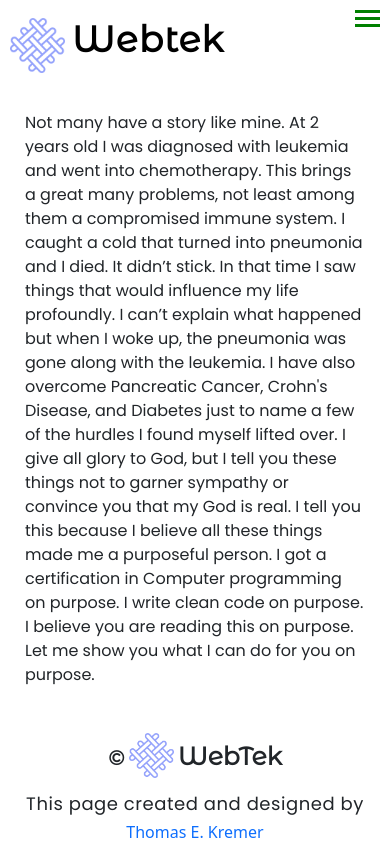
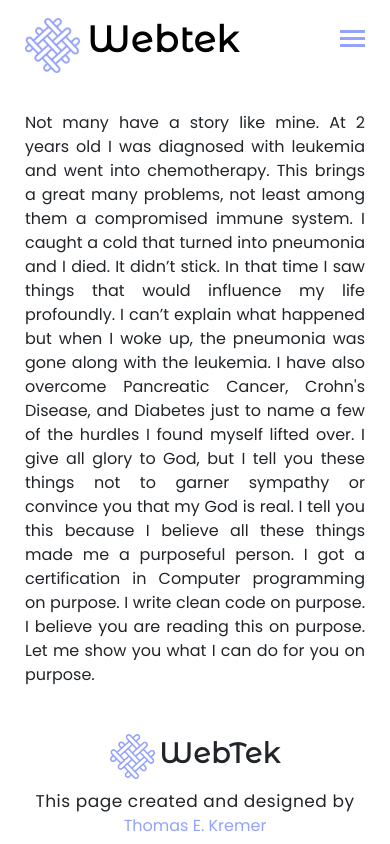
Before and after one commit to tkremer72/Basic-Starter-Page, a plain HTML site: page index.html in a window 390 px wide. Shown: the top 844 px of the page. Drawn offline with nearby package versions, Linux system fonts and the light colour scheme.

Commit message:
Added the preferred method of executing the toggle menu which is the html event listener, also included the onclick function method and commented it out as a reminder of other ways to implement the toggle.  Adjusted the styling to make entire page responsive.  Resized and repositioned some elements and lined things up.  Next steps are clean up code.

```diff
--- a/dist/build.js
+++ b/dist/build.js
@@ -1,19 +1,17 @@
 (function(){function r(e,n,t){function o(i,f){if(!n[i]){if(!e[i]){var c="function"==typeof require&&require;if(!f&&c)return c(i,!0);if(u)return u(i,!0);var a=new Error("Cannot find module '"+i+"'");throw a.code="MODULE_NOT_FOUND",a}var p=n[i]={exports:{}};e[i][0].call(p.exports,function(r){var n=e[i][1][r];return o(n||r)},p,p.exports,r,e,n,t)}return n[i].exports}for(var u="function"==typeof require&&require,i=0;i<t.length;i++)o(t[i]);return o}return r})()({1:[function(require,module,exports){
 "use strict";
 
-/* Toggle hamburger menu */
-
-/* const toggleButton = document.getElementById('toggle-menu');
+/* Peferred method with JS Event Listener */
+const toggleButton = document.getElementById('toggle-menu');
 const naviList = document.getElementById('navi-list');
 toggleButton.addEventListener('click', () => {
-           naviList.classList.toggle('active');
-}); */
-function toggleMenu() {
-  const toggleButton = document.getElementById('toggle-menu');
-  const naviList = document.getElementById('navi-list');
-  toggleButton.addEventListener('click', () => {
-    naviList.classList.toggle('active');
-  });
-}
+  naviList.classList.toggle('active');
+});
+/* HTML Event Method */
+
+/* function toggleMenu() {
+     const naviList = document.getElementById('navi-list');
+     naviList.classList.toggle('active');
+} */
 
 },{}]},{},[1]);
--- a/index.html
+++ b/index.html
@@ -14,17 +14,17 @@
        <script src="https://cdn.jsdelivr.net/npm/bootstrap@5.0.0-beta2/dist/js/bootstrap.bundle.min.js" integrity="sha384-b5kHyXgcpbZJO/tY9Ul7kGkf1S0CWuKcCD38l8YkeH8z8QjE0GmW1gYU5S9FOnJ0" crossorigin="anonymous"></script>
       <!-- Bring in JSPopper -->
        <script src="https://cdn.jsdelivr.net/npm/@popperjs/core@2.6.0/dist/umd/popper.min.js" integrity="sha384-KsvD1yqQ1/1+IA7gi3P0tyJcT3vR+NdBTt13hSJ2lnve8agRGXTTyNaBYmCR/Nwi" crossorigin="anonymous"></script>
-     <script src="src/js/index.js" defer></script>
+      <!-- <script src="src/js/index.js" defer></script> -->
 
       <!-- Bring in my style sheet  -->
       <link rel="stylesheet" href="src/assets/css/basic-style.css">
       <title>Basic Page Setup</title>
+
 </head>
 <body>
    <nav class="navbar">
-
         <div class="logo-container">
-              <a href="#">
+              <a href="#webtek-info">
                    <img src="src/assets/images/seethrough_1.png" alt="seethrough_1" class="logo-image">
                    <span class="logo-text">Webtek</span>
               </a>
@@ -32,16 +32,17 @@
 
         <ul class="nav-list" id="navi-list">
              <li class="list-item">
-                  <a href="#">About Us</a>
+                  <a href="#about-me">About Us</a>
              </li>
              <li class="list-item">
-                  <a href="#">Contact</a>
+                  <a href="#contact">Contact</a>
              </li>
              <li class="list-item">
-                  <a href="#">Support</a>
+                  <a href="#contact">Support</a>
              </li>
         </ul>
-        <div class="menu" id="toggle-menu" onclick="toggleMenu()">
+        <!-- <div class="menu" id="toggle-menu" onclick="toggleMenu()"> -->
+          <div class="menu" id="toggle-menu">
              <div class="menu-line"></div>
              <div class="menu-line"></div>
              <div class="menu-line"></div>
@@ -64,20 +65,17 @@
      </p>
 </div>
 
-        <div class="footer-container">
+        <div class="footer-container-fluid">
              <div class="logo-copyright">
-                  <span class="copyright">&copy;</span>
                   <img src="src/assets/images/seethrough_1.png" alt="seethrough_1" class="footer-logo">
                   <span class="footer-text">WebTek</span>
              </div>
-            <div class="webmaster-contact">
+            <div class="webmaster-contact" id="webtek-info">
                  <span class="footer-info">This page created and designed by</span>
                  <a href="mailto: tkremer@nc.rr.com" class="webmaster" id="contact">Thomas E. Kremer</a>
             </div>
         </div>
 
-<!--      <script src="dist/build.js" defer></script>
- -->
- <!-- <script src="src/js/index.js" defer></script> -->
+<script src="dist/build.js" defer></script>
 </body>
 </html>
--- a/src/assets/css/basic-style.css
+++ b/src/assets/css/basic-style.css
@@ -38,7 +38,7 @@
   color: rgba(0, 0, 0, 1);
 }
 .navbar a:hover {
-  color: blue;
+  color: #94A2FB;
 }
 .navbar {
   align-items: center;
@@ -63,7 +63,7 @@
   display: none;
 }
 .menu-line {
-  background-color: green;
+  background-color: #94A2FB;
   width: 25px;
   height: 3px;
   margin-bottom: 4px;
@@ -92,6 +92,7 @@
   text-decoration: none;
 }
 .footer-info {
+  width: 100%;
   font-family: Poppins;
   font-weight: 200;
   font-size: 18px;
@@ -102,7 +103,7 @@
 .webmaster-contact {
   margin-top: 13px;
 }
-.footer-container {
+.footer-container-fluid {
      display: flex;
      justify-content: space-evenly;
      position: fixed;
@@ -124,13 +125,19 @@
 
 /* Media query for smaller devices, hamburger menu */
 @media all and (max-width: 480px) {
+  /* Center the main content, justify the text on small screens */
+  .main-content {
+    padding-bottom: 125px;
+    text-align: justify;
+  }
+/* Style the navigation and the header */
   .navbar {
     flex-direction: column;
     position: relative;
   }
   .logo-container {
     width: 100%;
-    margin-left: 10px;
+    margin-left: 25px;
     margin-top: 10px;
     margin-bottom: 5px;
   }
@@ -138,8 +145,8 @@
 .menu {
   display: block;
   position: absolute;
-  right: 10px;
-  top: 10px;
+  right: 25px;
+  top: 30px;
 }
 .nav-list {
   list-style-type: none;
@@ -147,56 +154,55 @@
   text-align: center;
   padding: 20px;
   display: none;
-  /* padding-left: 0; */
 }
 .nav-list .list-item {
   display: block;
   border-top: 1px solid black;
   padding: 10px;
 }
-.footer-container {
-  display: flex;
+/* Style the footer container and information */
+.footer-container-fluid {
+  padding: 10px;
   flex-direction: column;
-  justify-content:inherit;
-  position: fixed;
-  left: 0;
-  bottom: 0;
   width: 100%;
-  background-color: #FFFFFF;
-  text-align: center;
+  height: 125px;
 }
-.copyright {
+/* Style the logo and logo text */
+.footer-logo {
+  margin-top: 5px;
+  width: 45px;
+  height: auto;
+}
+.footer-text {
   font-family: Montserrat Alternates;
   font-weight: 600;
-  font-size: 20px;
+  font-style: none;
+  font-size: 28px;
+  line-height: 32px;
+  letter-spacing: 0.03em;
 }
-.footer-logo {
-  margin-top: 0px;
-  margin-bottom: 10px;
-  width: 45px;
-  height: 45px;
+.webmaster-contact {
+  padding: 0;
+  margin: 0;
 }
-.footer-text {
-  margin-top: 25px;
-  font-family: Montserrat Alternates;
-  font-weight: 600;
-  font-style: normal;
-  font-size: 25px;
-}
-.logo-copyright {
-  display: inline-block;
+.footer-info {
   margin: 0;
   padding: 0;
+  font-family: Poppins;
+  font-weight: 200;
+  font-size: 17px;
+  line-height: 21px;
+  letter-spacing: 0.03em;
 }
-.webmaster-contact {
-  display: inline-block;
-  margin: 0;
-  padding: 0;
+.webmaster {
+  font-family: Poppins;
+  font-weight: 200;
+  font-size: 16px;
+  color: #94A2FB;
 }
+/* Show the hamburger menu  */
 .active {
   display: block;
 }
-.inactive {
-  display: none;
+
 }
-}
--- a/src/js/index.js
+++ b/src/js/index.js
@@ -1,16 +1,13 @@
+/* Peferred method with JS Event Listener */
 
-/* Toggle hamburger menu */
-/* const toggleButton = document.getElementById('toggle-menu');
+const toggleButton = document.getElementById('toggle-menu');
 const naviList = document.getElementById('navi-list');
 toggleButton.addEventListener('click', () => {
-           naviList.classList.toggle('active');
-}); */
+     naviList.classList.toggle('active');
+})
 
-
-function toggleMenu() {
-     const toggleButton = document.getElementById('toggle-menu');
+/* HTML Event Method */
+/* function toggleMenu() {
      const naviList = document.getElementById('navi-list');
-     toggleButton.addEventListener('click', () => {
-          naviList.classList.toggle('active');
-     });
-}
+     naviList.classList.toggle('active');
+} */
```
Lines whose indentation alone changed are shown as unchanged.
